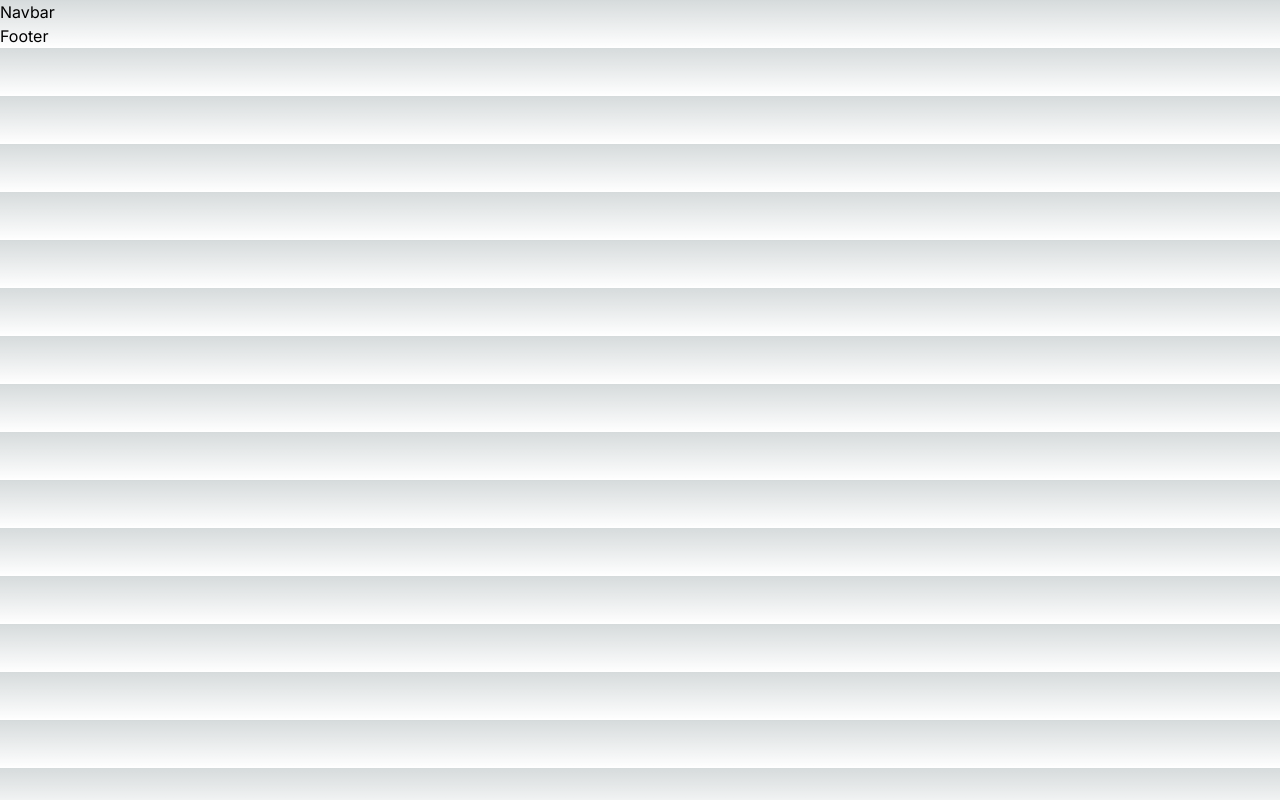
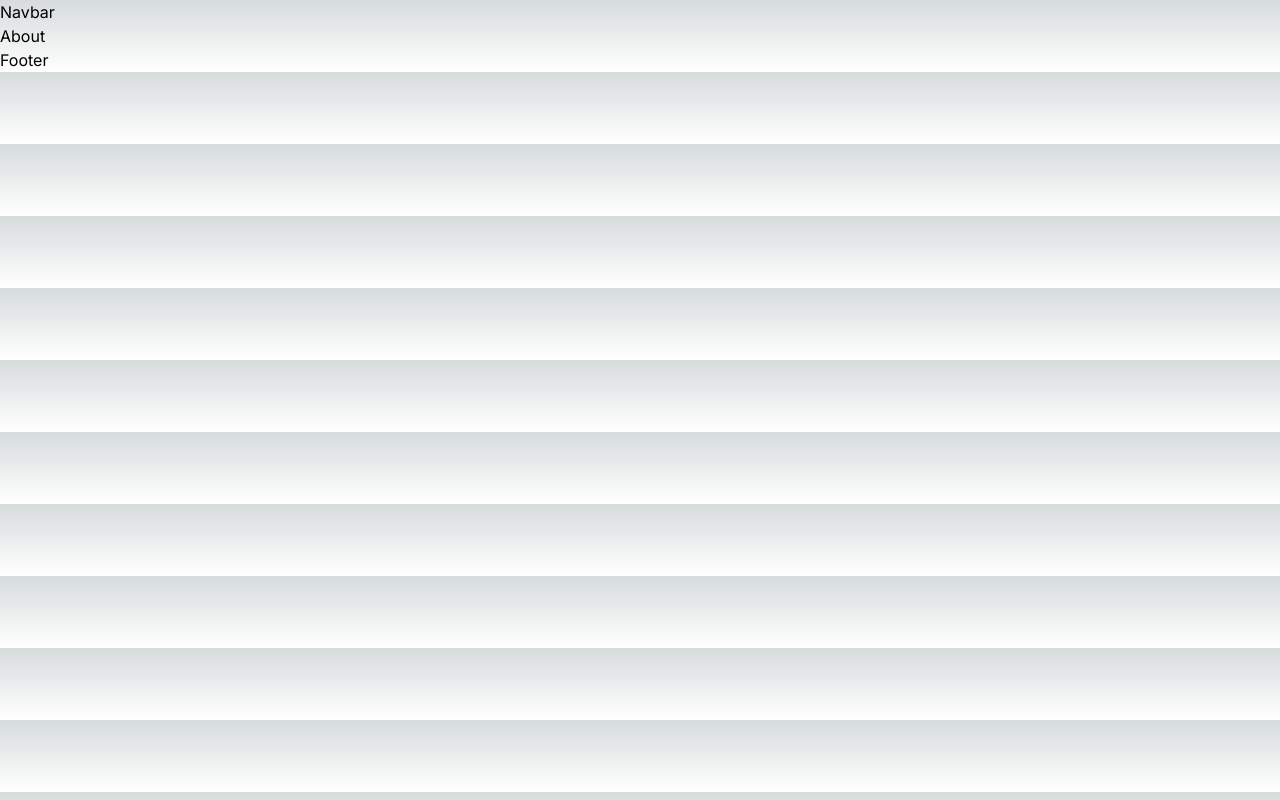
Before and after one commit to ComplotTeam/Quickipedia, a Next.js app in the folder quickipedia_frontend/: page /about in a window 1280 px wide. Built offline with nearby package versions, Linux system fonts and the light colour scheme.

Commit message:
fix: trying new stuff

```diff
--- a/quickipedia_frontend/app/about/page.tsx
+++ b/quickipedia_frontend/app/about/page.tsx
@@ -1,10 +1,4 @@
 
-import React from 'react'
-
-const Page = () => {
-  return (
-    <div></div>
-  )
+export default function About() {
+    return <div>About</div>
 }
-
-export default Page;
--- a/quickipedia_frontend/app/allArticles/page.tsx
+++ b/quickipedia_frontend/app/allArticles/page.tsx
@@ -1,3 +1,4 @@
+"use client"
 import React from 'react'
 
 const Page = () => {
--- a/quickipedia_frontend/app/trending/page.tsx
+++ b/quickipedia_frontend/app/trending/page.tsx
@@ -1,3 +1,4 @@
+"use client"
 import React from 'react'
 
 const Page = () => {
```
